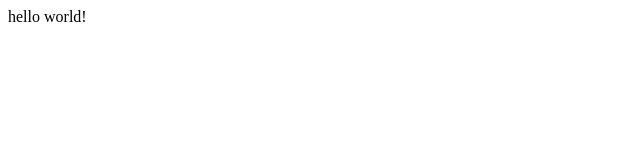
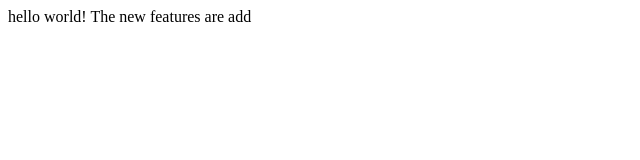
Before and after one commit to Mdgouse123/LocalRepo, a plain HTML site: page index.html in a window 1280 px wide. Shown: the whole page, without its empty margins (0-640 px from the left). Drawn offline with Linux system fonts and the light colour scheme.

Commit message:
Add feature

```diff
--- a/index.html
+++ b/index.html
@@ -1 +1,2 @@
 <d>hello world!</d>
+<d>The new features are add</d>
```
